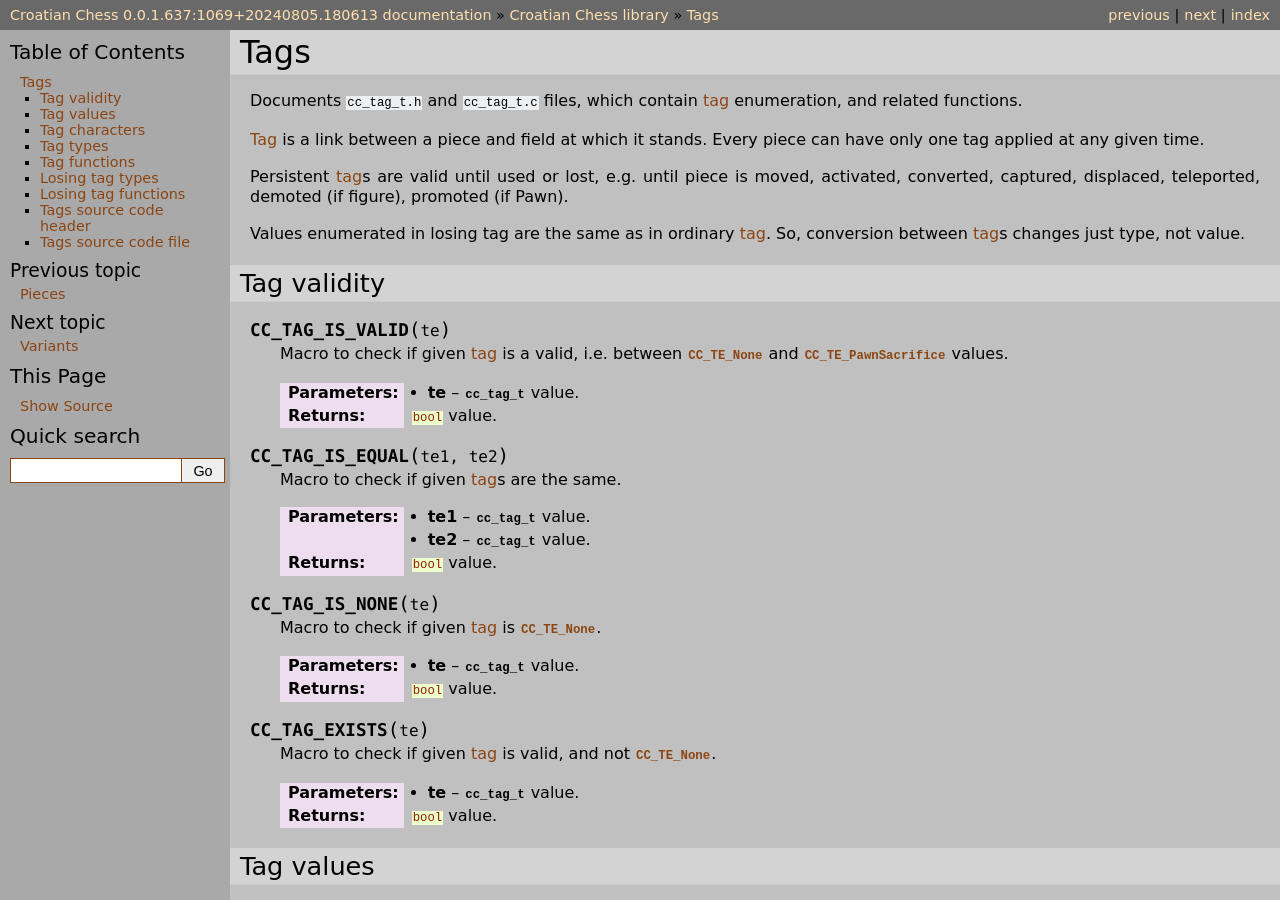
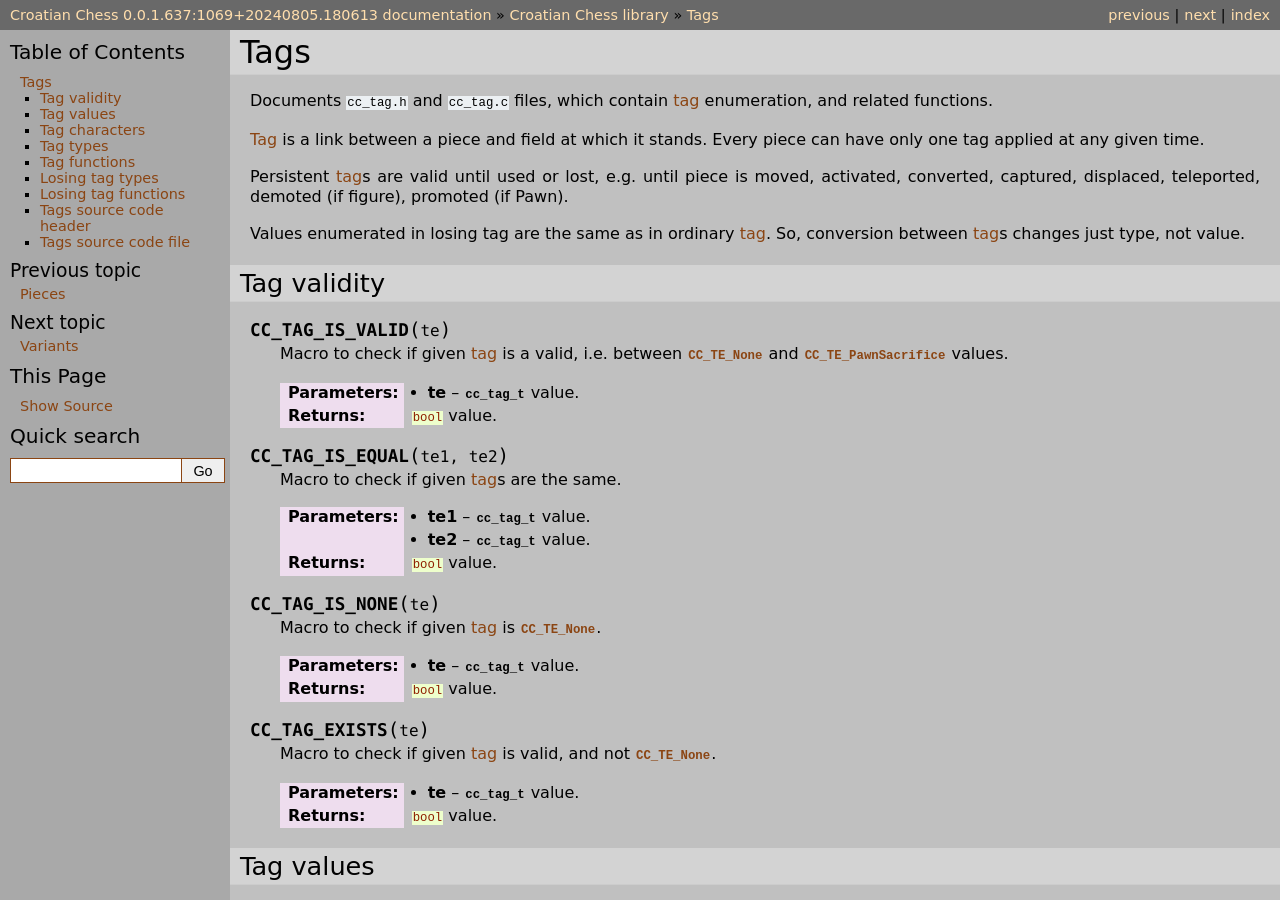
Before and after one commit to mmlacak/crochess, a Sphinx documentation site: the page built from docs/source/libcc/cctags.rst, in a window 1280 px wide and 900 px high. Built offline with Sphinx 7.4.7, drawn with Linux system fonts in a browser that asks for light colours; some of the changed text lies outside the part shown.

Commit message:
Fixed type rename.

```diff
--- a/docs/source/libcc/cctags.rst
+++ b/docs/source/libcc/cctags.rst
@@ -9,7 +9,7 @@
 Tags
 ====
 
-Documents ``cc_tag_t.h`` and ``cc_tag_t.c`` files, which contain :term:`tag` enumeration, and related functions.
+Documents ``cc_tag.h`` and ``cc_tag.c`` files, which contain :term:`tag` enumeration, and related functions.
 
 :c:term:`Tag` is a link between a piece and field at which it stands.
 Every piece can have only one tag applied at any given time.
@@ -278,9 +278,9 @@ Losing tag functions
 Tags source code header
 -----------------------
 
-Included source code file is ``cc_tag_t.h``.
+Included source code file is ``cc_tag.h``.
 
-.. literalinclude:: ../../../ws/libcrochess/inc/cc_tag_t.h
+.. literalinclude:: ../../../ws/libcrochess/inc/cc_tag.h
     :language: C
     :linenos:
 
@@ -289,8 +289,8 @@ Included source code file is ``cc_tag_t.h``.
 Tags source code file
 ---------------------
 
-Included source code file is ``cc_tag_t.c``.
+Included source code file is ``cc_tag.c``.
 
-.. literalinclude:: ../../../ws/libcrochess/src/cc_tag_t.c
+.. literalinclude:: ../../../ws/libcrochess/src/cc_tag.c
     :language: C
     :linenos:
```
Also changed, not shown: docs/source/libcc/ccpiece.rst (+5 -5 lines).
